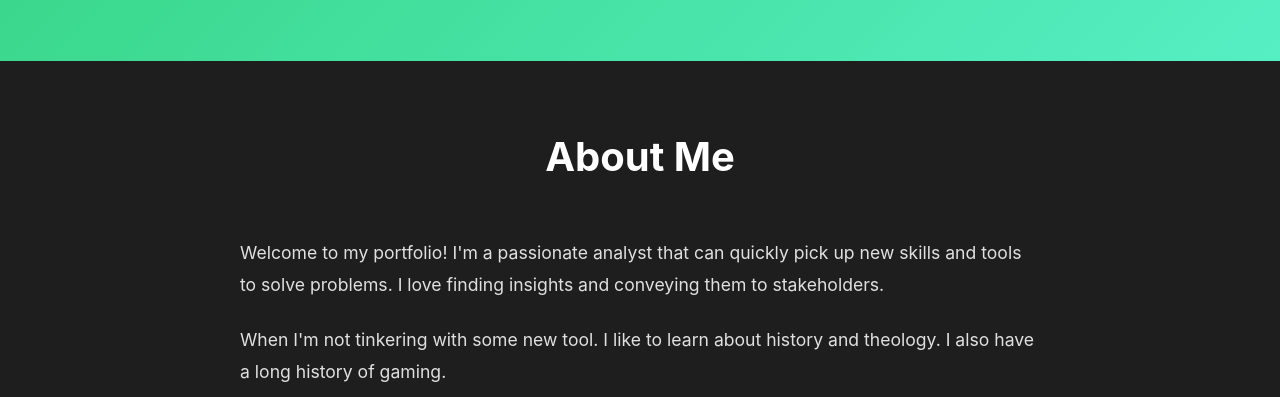
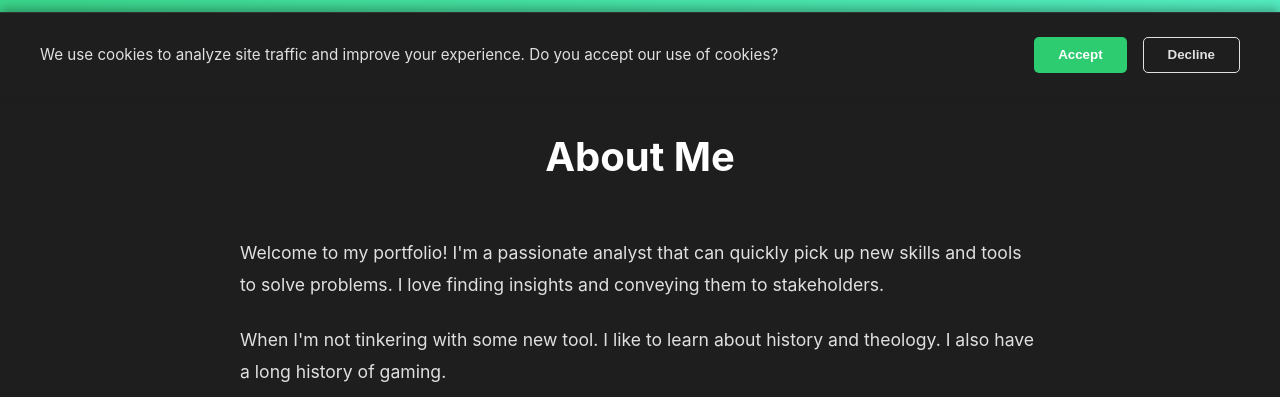
Before and after one commit to lplinkl00/lplinkl00.github.io, a plain HTML site: page index.html in a window 1280 px wide. Shown: the part 703-1100 px from the top of the page. Drawn offline with Linux system fonts and the light colour scheme.

Commit message:
Cookies & consent

```diff
--- a/css/styling.css
+++ b/css/styling.css
@@ -442,3 +442,85 @@ body {
         padding: 2rem 1rem;
     }
 }
+
+/* Cookie Consent Banner */
+.cookie-banner {
+    position: fixed;
+    bottom: -100%;
+    left: 0;
+    width: 100%;
+    background-color: var(--bg-light);
+    box-shadow: 0 -4px 10px rgba(0, 0, 0, 0.3);
+    padding: 1.5rem 2rem;
+    z-index: 9999;
+    transition: bottom 0.5s ease-in-out;
+    border-top: 1px solid var(--border-color);
+}
+
+.cookie-banner.show {
+    bottom: 0;
+}
+
+.cookie-content {
+    max-width: 1200px;
+    margin: 0 auto;
+    display: flex;
+    justify-content: space-between;
+    align-items: center;
+    flex-wrap: wrap;
+    gap: 1.5rem;
+}
+
+.cookie-content p {
+    font-size: 0.95rem;
+    color: var(--text-light);
+    margin: 0;
+    flex: 1;
+    min-width: 250px;
+}
+
+.cookie-buttons {
+    display: flex;
+    gap: 1rem;
+}
+
+.cookie-btn {
+    padding: 0.6rem 1.5rem;
+    border: none;
+    border-radius: 5px;
+    font-weight: 600;
+    cursor: pointer;
+    transition: background-color 0.3s ease, color 0.3s ease;
+}
+
+.accept-btn {
+    background-color: var(--primary-color);
+    color: white;
+}
+
+.accept-btn:hover {
+    background-color: var(--secondary-color);
+}
+
+.decline-btn {
+    background-color: transparent;
+    color: var(--text-light);
+    border: 1px solid var(--text-light);
+}
+
+.decline-btn:hover {
+    background-color: rgba(255, 255, 255, 0.1);
+    color: white;
+}
+
+@media (max-width: 768px) {
+    .cookie-content {
+        flex-direction: column;
+        align-items: flex-start;
+    }
+
+    .cookie-buttons {
+        width: 100%;
+        justify-content: flex-end;
+    }
+}
--- a/index.html
+++ b/index.html
@@ -6,6 +6,15 @@
     <meta name="viewport" content="width=device-width, initial-scale=1.0">
     <title>My Portfolio</title>
     <link rel="stylesheet" href="css/styling.css">
+    <!-- Google tag (gtag.js) -->
+    <script async src="https://www.googletagmanager.com/gtag/js?id=G-XJDQM648CC"></script>
+    <script>
+        window.dataLayer = window.dataLayer || [];
+        function gtag() { dataLayer.push(arguments); }
+        gtag('js', new Date());
+
+        gtag('config', 'G-XJDQM648CC');
+    </script>
 </head>
 
 <body>
@@ -139,6 +148,17 @@
         </div>
     </footer>
 
+    <!-- Cookie Consent Banner -->
+    <div id="cookieBanner" class="cookie-banner">
+        <div class="cookie-content">
+            <p>We use cookies to analyze site traffic and improve your experience. Do you accept our use of cookies?</p>
+            <div class="cookie-buttons">
+                <button id="acceptCookies" class="cookie-btn accept-btn">Accept</button>
+                <button id="declineCookies" class="cookie-btn decline-btn">Decline</button>
+            </div>
+        </div>
+    </div>
+
     <script src="js/func.js"></script>
 </body>
 
--- a/js/func.js
+++ b/js/func.js
@@ -105,11 +105,55 @@ function initSmoothScrolling() {
 }
 
 
+// Cookie Consent Logic
+function initCookieConsent() {
+    const banner = document.getElementById('cookieBanner');
+    const acceptBtn = document.getElementById('acceptCookies');
+    const declineBtn = document.getElementById('declineCookies');
+
+    if (!banner || !acceptBtn || !declineBtn) return;
+
+    // Check localStorage for consent
+    const consent = localStorage.getItem('cookieConsent');
+
+    if (!consent) {
+        // Show banner after a short delay
+        setTimeout(() => {
+            banner.classList.add('show');
+        }, 1000);
+    } else if (consent === 'accepted') {
+        // Update Google Analytics if accepted previously
+        if (typeof gtag === 'function') {
+            gtag('consent', 'update', {
+                'analytics_storage': 'granted'
+            });
+        }
+    }
+
+    acceptBtn.addEventListener('click', () => {
+        localStorage.setItem('cookieConsent', 'accepted');
+        banner.classList.remove('show');
+
+        // Update Google Analytics consent
+        if (typeof gtag === 'function') {
+            gtag('consent', 'update', {
+                'analytics_storage': 'granted'
+            });
+        }
+    });
+
+    declineBtn.addEventListener('click', () => {
+        localStorage.setItem('cookieConsent', 'declined');
+        banner.classList.remove('show');
+    });
+}
+
 // Initialize when DOM is loaded
 document.addEventListener('DOMContentLoaded', function () {
     renderProjects();
     initSmoothScrolling();
     initScrollAnimations();
+    initCookieConsent();
 
     // Add active state to navigation on scroll
     window.addEventListener('scroll', function () {
```
